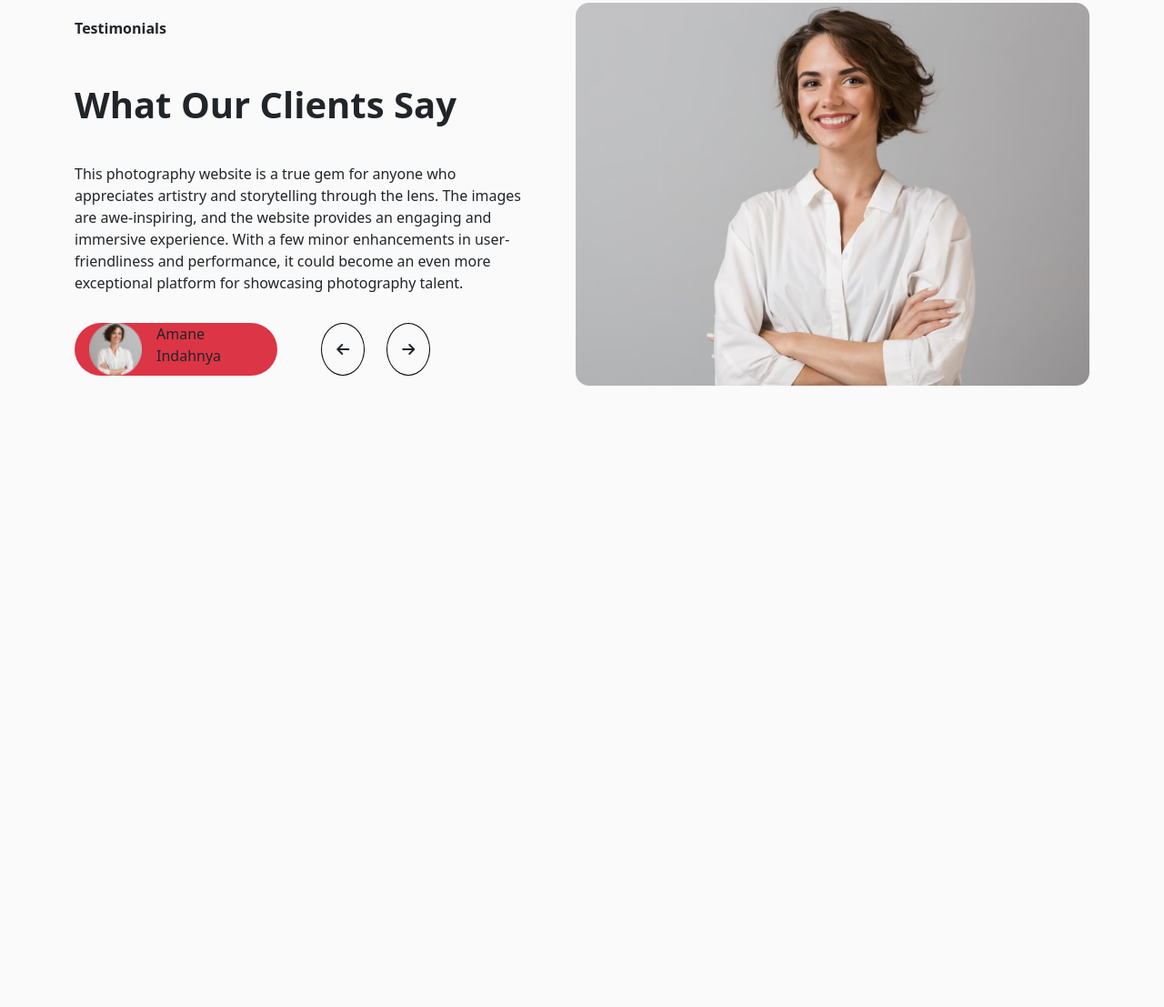
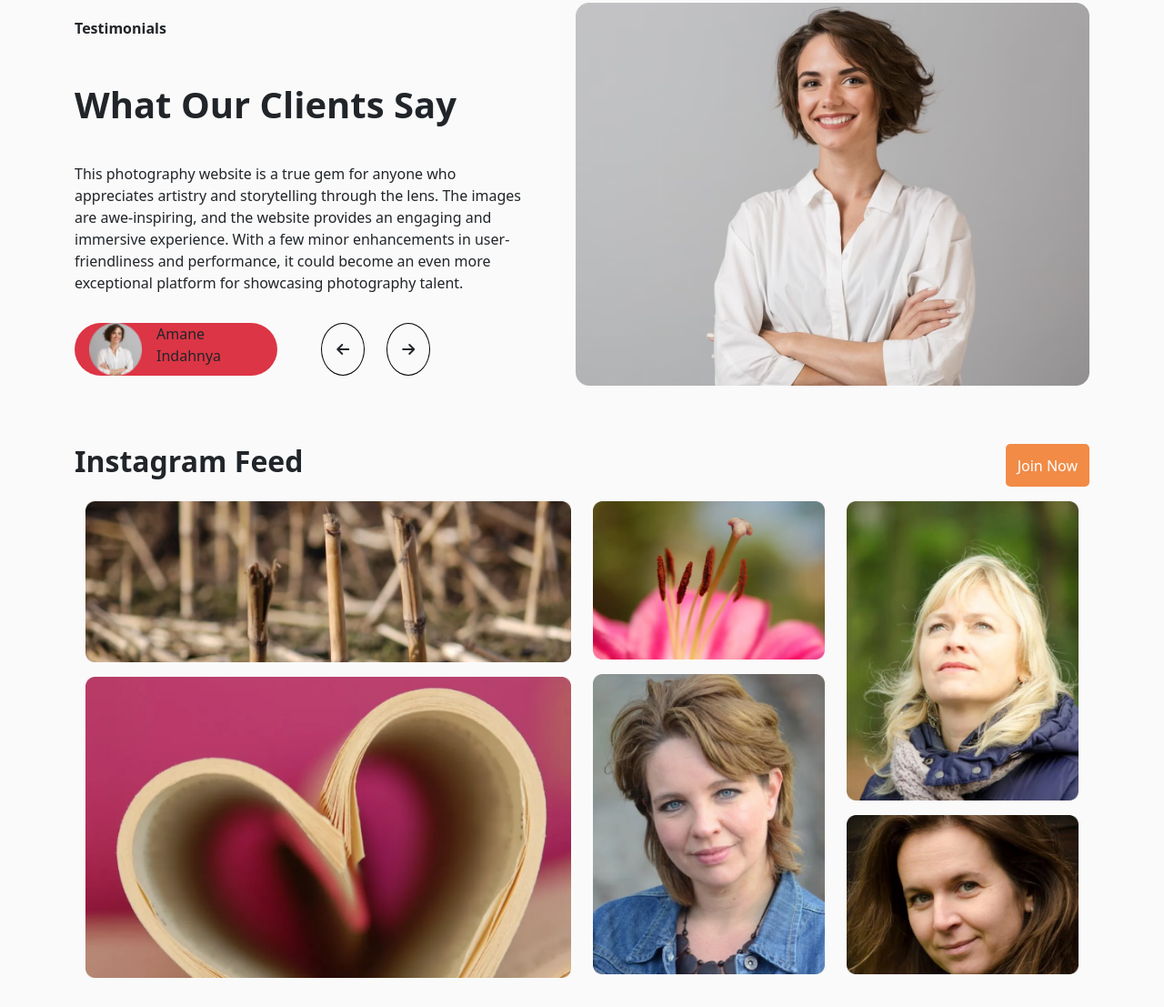
Before and after one commit to Antor-SD/assignment-2, a plain HTML site: page index.html in a window 1280 px wide. Shown: the part 3655-4762 px from the top of the page at 91% size. Before the commit the page ends 4127 px from the top, so only its background shows below. Drawn offline with nearby package versions, Linux system fonts and the light colour scheme.

Commit message:
instagram section done

```diff
--- a/index.html
+++ b/index.html
@@ -185,6 +185,29 @@
     </div>
 </div>
 
+<!-- instagram section -->
+ <div class="container py-3">
+    <div class="d-flex justify-content-between">
+        <h2 class="fw-bolder">Instagram Feed</h2>
+        <button type="button" class="btn custom-btn btn-lgpx-5">Join Now</button>
+    </div>
+    <div class="container py-3">
+        <div class="row gap-">
+            <div class="col-12 col-md-6 mb-3 mb-md-0">
+                <img src="images/Rectangle 40.png" alt="" class="img-fluid">
+                <img src="images/Rectangle 35.png" alt="" class="img-fluid mt-3">
+            </div>
+            <div class="col-6 col-md-3">
+                <img src="images/Rectangle 36.png" alt="" class="img-fluid">
+                <img src="images/Rectangle 38.png" alt="" class="img-fluid mt-3">
+            </div>
+            <div class="col-6 col-md-3">
+                <img src="images/Rectangle 37.png" alt="" class="img-fluid">
+                <img src="images/Rectangle 39.png" alt="" class="img-fluid mt-3">
+            </div>
+        </div>
+    </div>
+ </div>
 
 
 
```
